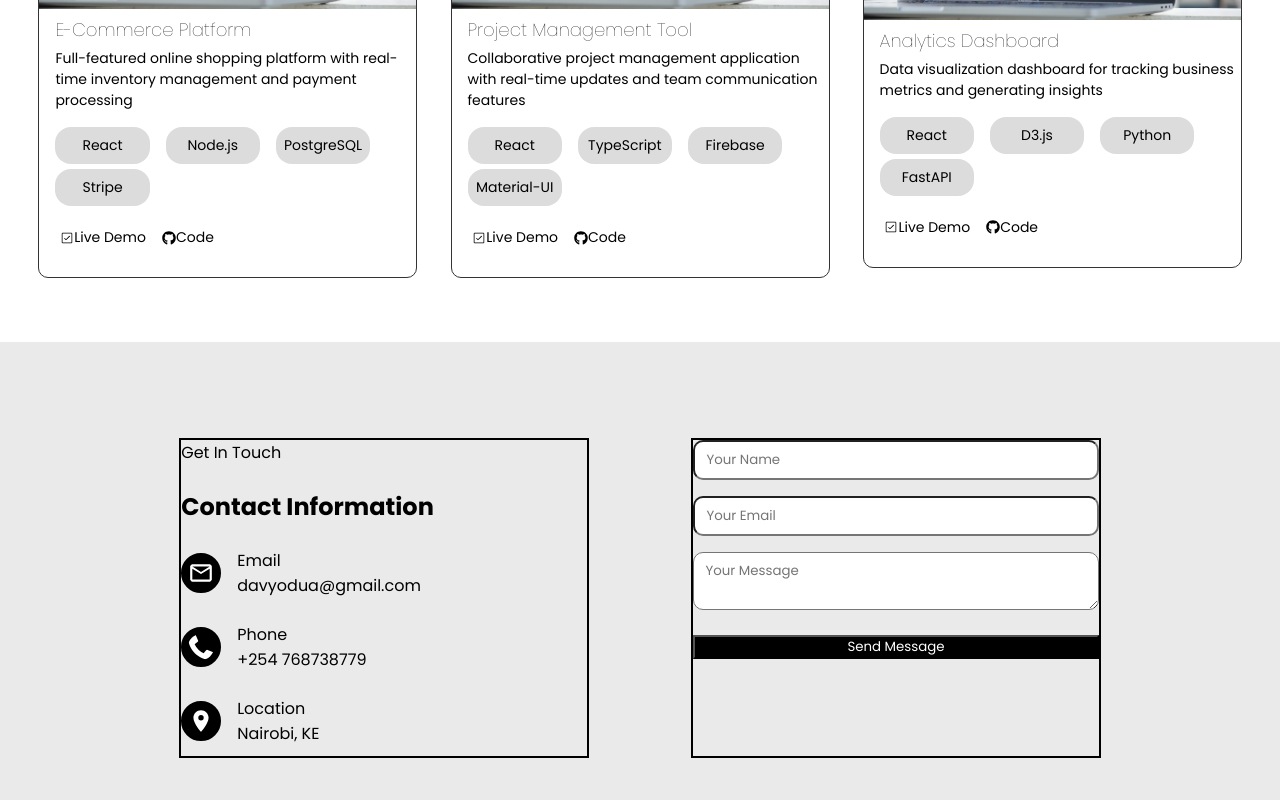
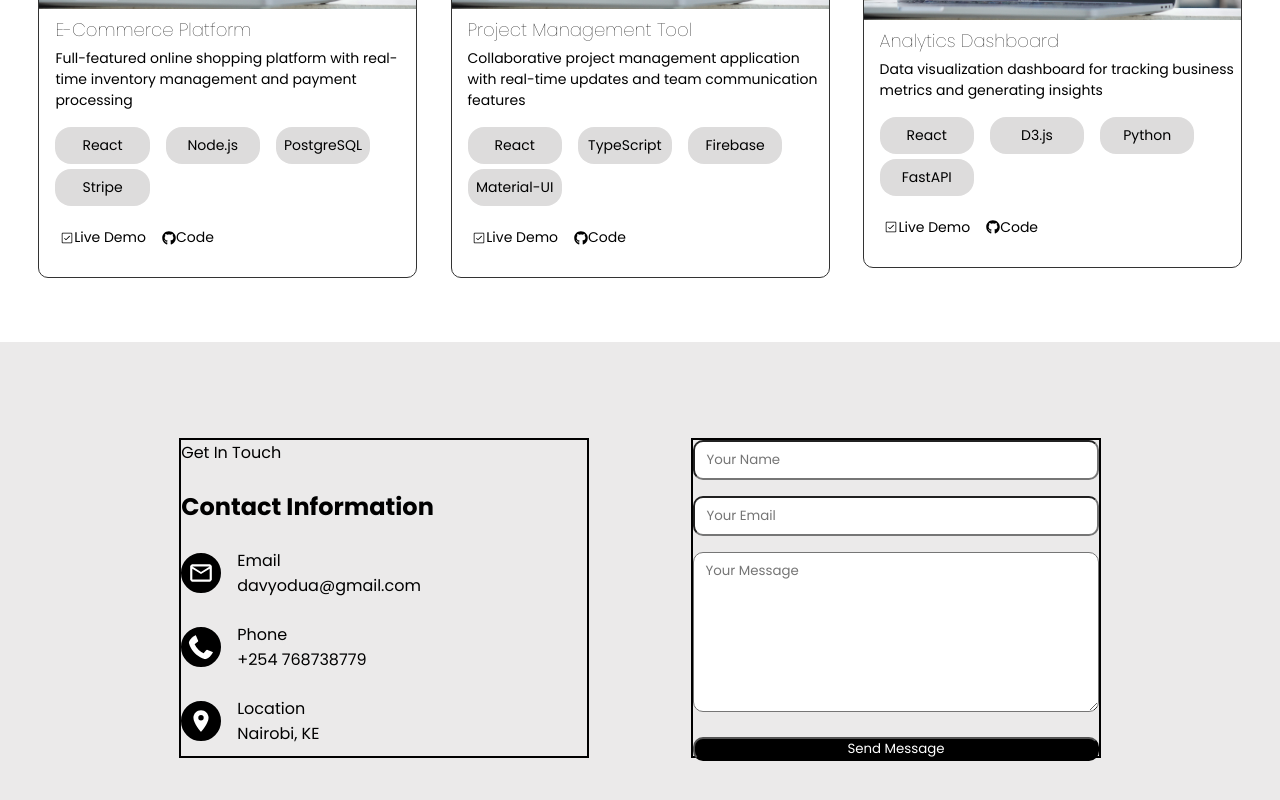
Before and after one commit to davy-odua/Resume., a React (Vite) app: page / in a window 1280 px wide. Shown: the part 2170-2970 px from the top of the page. Built offline with nearby package versions, Linux system fonts and the light colour scheme.

Commit message:
added elements

```diff
--- a/src/components/components.css
+++ b/src/components/components.css
@@ -223,11 +223,12 @@
     padding-left: 0.7rem;
     border-radius: 10px;
 }
-.footer-col input{
-
+.footer-col textarea{
+    height: 10rem;
 }
 .footer-col button{
     width: 100%;
     background-color: #000;
     color: #fff;
+    border-radius: 10px;
 }
```
